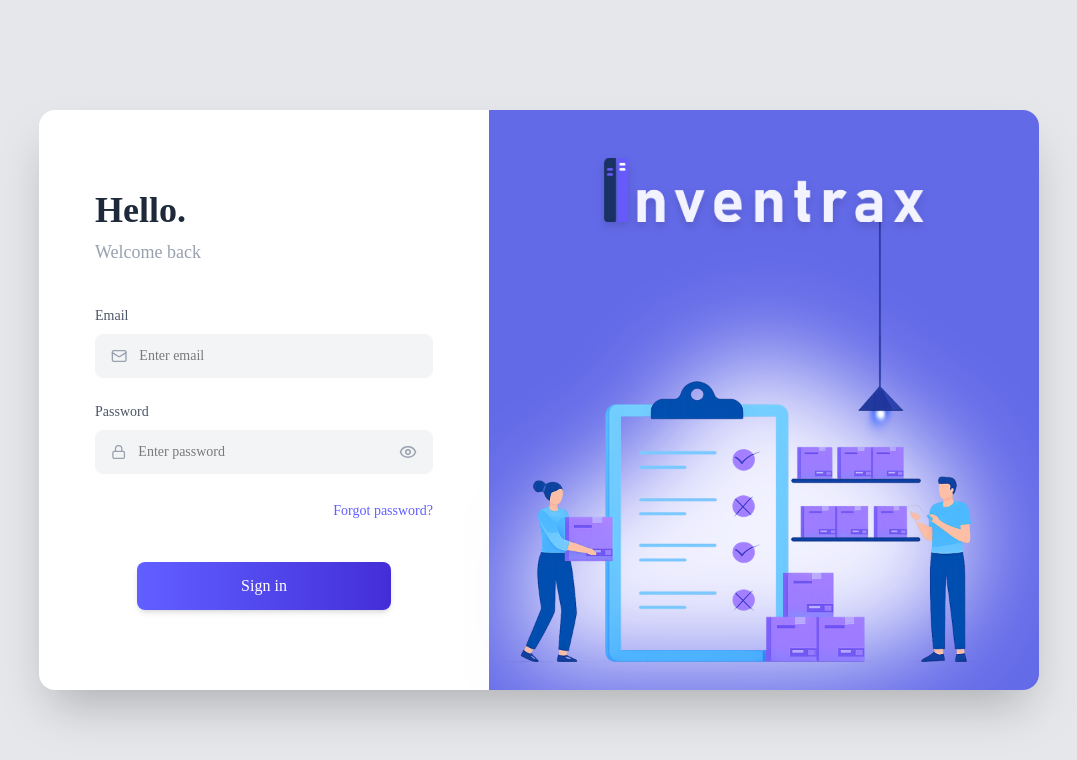
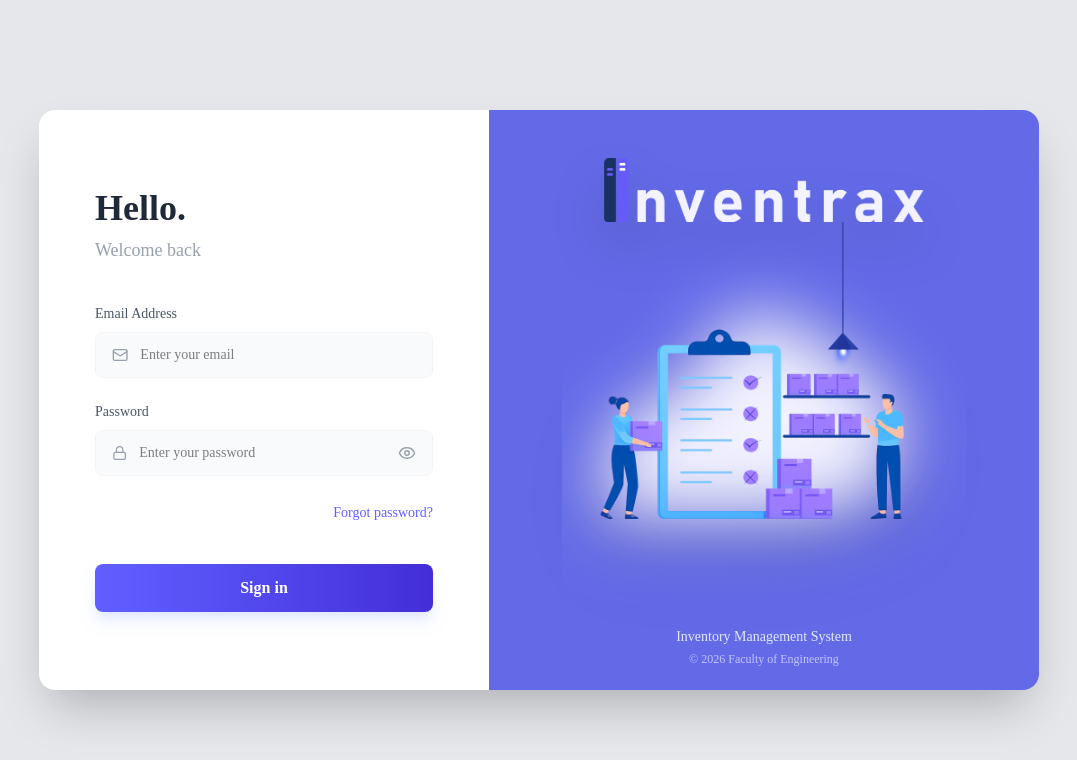
Before and after one commit to karenthiran/Inventory-Management-System, a React (Vite) app in the folder client/: page / in a window 1280 px wide. Shown: the top 760 px of the page, without its empty margins (101-1178 px from the left). Built offline with nearby package versions, Linux system fonts and the light colour scheme; no server answers.

Commit message:
feat(login): add login api call

```diff
--- a/client/src/pages/Login.jsx
+++ b/client/src/pages/Login.jsx
@@ -1,8 +1,11 @@
+import axios from "axios";
+import { Eye, EyeOff, Lock, Mail } from "lucide-react";
+import { useState } from "react";
 import { useNavigate } from "react-router-dom";
-import { useState } from "react";
-import { Mail, Lock, Eye, EyeOff } from "lucide-react";
+import illusionImg from "../assets/Images/ImsIllustration.png";
 import logo from "../assets/Images/logoIMS21Darkmode.png";
-import illusionImg from "../assets/Images/ImsIllustration.png";
+
+const API_BASE_URL = import.meta.env.VITE_API_URL || "http://localhost:8080";
 
 function Login() {
   const navigate = useNavigate();
@@ -13,7 +16,7 @@ function Login() {
   const [loading, setLoading] = useState(false);
   const [showPassword, setShowPassword] = useState(false);
 
-  const handleSubmit = (e) => {
+  const handleSubmit = async (e) => {
     e.preventDefault();
     setError("");
 
@@ -23,55 +26,77 @@ function Login() {
     }
 
     setLoading(true);
-    setTimeout(() => {
-      localStorage.setItem("user", JSON.stringify({ email }));
+    try {
+      // Connect to your Spring Boot Backend login endpoint
+      const response = await axios.post(`${API_BASE_URL}/api/users/login`, {
+        email: email,
+        password: password,
+      });
+
+      // On success, save user data and navigate
+      // response.data now contains the User object from your PostgreSQL table
+      localStorage.setItem("user", JSON.stringify(response.data));
+      navigate("/dashboard");
+    } catch (err) {
+      // Log the full error to the browser console for debugging
+      console.error("Login Error Details:", err.response);
+
+      // Display the specific error message from the backend (e.g., "Invalid credentials")
+      setError(
+        err.response?.data ||
+          "Connection failed. Please check if the server is running.",
+      );
+    } finally {
       setLoading(false);
-      navigate("/dashboard");
-    }, 500); // 0.5 seconds
+    }
   };
 
   return (
-    <div className="h-screen bg-gray-200 flex items-center justify-center font-[Poppins]">
-      <div className="w-[1000px] h-[580px] bg-white rounded-2xl overflow-hidden shadow-2xl flex">
-        {/* LEFT PANEL */}
-        <div className="w-[45%] px-14 py-20 flex flex-col justify-center">
-          <h2 className="text-4xl font-semibold text-gray-800 mb-2">Hello.</h2>
-          <p className="text-gray-400 mb-10 text-lg">Welcome back</p>
+    <div className='h-screen bg-gray-200 flex items-center justify-center font-[Poppins]'>
+      <div className='w-[1000px] h-[580px] bg-white rounded-2xl overflow-hidden shadow-2xl flex transition-all duration-300'>
+        {/* LEFT PANEL - Form Section */}
+        <div className='w-[45%] px-14 py-20 flex flex-col justify-center'>
+          <h2 className='text-4xl font-semibold text-gray-800 mb-2'>Hello.</h2>
+          <p className='text-gray-400 mb-10 text-lg'>Welcome back</p>
 
-          <form onSubmit={handleSubmit} className="space-y-6">
-            {/* EMAIL */}
+          <form onSubmit={handleSubmit} className='space-y-6'>
+            {/* EMAIL INPUT */}
             <div>
-              <label className="text-sm text-gray-600 block mb-2">Email</label>
-              <div className="flex items-center bg-gray-100 rounded-lg px-4">
-                <Mail size={18} className="text-gray-400 mr-3" />
+              <label className='text-sm text-gray-600 block mb-2 font-medium'>
+                Email Address
+              </label>
+              <div className='flex items-center bg-gray-50 border border-gray-100 rounded-lg px-4 focus-within:ring-2 focus-within:ring-indigo-500 transition-all'>
+                <Mail size={18} className='text-gray-400 mr-3' />
                 <input
-                  type="email"
-                  placeholder="Enter email"
+                  type='email'
+                  placeholder='Enter your email'
                   value={email}
                   onChange={(e) => setEmail(e.target.value)}
-                  className="w-full py-3 bg-transparent outline-none text-sm"
+                  className='w-full py-3 bg-transparent outline-none text-sm'
+                  required
                 />
               </div>
             </div>
 
-            {/* PASSWORD */}
+            {/* PASSWORD INPUT */}
             <div>
-              <label className="text-sm text-gray-600 block mb-2">
+              <label className='text-sm text-gray-600 block mb-2 font-medium'>
                 Password
               </label>
-              <div className="flex items-center bg-gray-100 rounded-lg px-4">
-                <Lock size={18} className="text-gray-400 mr-3" />
+              <div className='flex items-center bg-gray-50 border border-gray-100 rounded-lg px-4 focus-within:ring-2 focus-within:ring-indigo-500 transition-all'>
+                <Lock size={18} className='text-gray-400 mr-3' />
                 <input
                   type={showPassword ? "text" : "password"}
-                  placeholder="Enter password"
+                  placeholder='Enter your password'
                   value={password}
                   onChange={(e) => setPassword(e.target.value)}
-                  className="w-full py-3 bg-transparent outline-none text-sm"
+                  className='w-full py-3 bg-transparent outline-none text-sm'
+                  required
                 />
                 <button
-                  type="button"
+                  type='button'
                   onClick={() => setShowPassword(!showPassword)}
-                  className="text-gray-400"
+                  className='text-gray-400 hover:text-indigo-500 transition-colors'
                 >
                   {showPassword ? <EyeOff size={18} /> : <Eye size={18} />}
                 </button>
@@ -79,53 +104,69 @@ function Login() {
             </div>
 
             {/* FORGOT PASSWORD */}
-            <div className="text-right">
+            <div className='text-right'>
               <button
-                type="button"
+                type='button'
                 onClick={() => navigate("/forgot-password")}
-                className="text-sm text-indigo-500 hover:underline transition-all"
+                className='text-sm text-indigo-500 font-medium hover:underline transition-all'
               >
                 Forgot password?
               </button>
             </div>
 
-            {/* ERROR */}
-            {error && <p className="text-red-500 text-sm">{error}</p>}
+            {/* ERROR DISPLAY */}
+            {error && (
+              <div className='bg-red-50 text-red-600 text-xs p-3 rounded-lg border border-red-100 animate-pulse'>
+                {error}
+              </div>
+            )}
 
             {/* SIGN IN BUTTON */}
-            {/* SIGN IN BUTTON CONTAINER */}
-            <div className="flex justify-center w-full">
+            <div className='flex justify-center w-full'>
               <button
-                type="submit"
+                type='submit'
                 disabled={loading}
-                className={`w-3/4 py-3 mt-4 text-white rounded-lg bg-gradient-to-r from-indigo-500 to-indigo-700 shadow-md transition duration-200
-    ${
-      loading
-        ? "opacity-70 cursor-not-allowed"
-        : "hover:scale-[1.02] active:scale-95"
-    }`}
+                className={`w-full py-3 mt-4 text-white font-semibold rounded-lg bg-gradient-to-r from-indigo-500 to-indigo-700 shadow-lg shadow-indigo-100 transition-all duration-200
+                  ${loading ? "opacity-70 cursor-wait" : "hover:scale-[1.01] active:scale-95 hover:shadow-indigo-200"}
+                `}
               >
-                {loading ? "Signing in..." : "Sign in"}
+                {loading ? (
+                  <div className='flex items-center justify-center gap-2'>
+                    <div className='w-4 h-4 border-2 border-white border-t-transparent rounded-full animate-spin'></div>
+                    <span>Authenticating...</span>
+                  </div>
+                ) : (
+                  "Sign in"
+                )}
               </button>
             </div>
           </form>
         </div>
 
-        {/* RIGHT PANEL */}
-        <div className="w-[55%] bg-[#636AE8] flex flex-col items-center justify-between p-12 text-white">
-          <div className="w-full flex items-center justify-center">
+        {/* RIGHT PANEL - Illustration Section */}
+        <div className='w-[55%] bg-[#636AE8] flex flex-col items-center justify-between p-12 text-white relative overflow-hidden'>
+          {/* Subtle Background Pattern */}
+          <div className='absolute inset-0 opacity-10 bg-[radial-gradient(circle_at_center,_var(--tw-gradient-stops))] from-white via-transparent to-transparent'></div>
+
+          <div className='w-full flex items-center justify-center relative z-10'>
+            <img src={logo} alt='IMS Logo' className='h-16 drop-shadow-2xl' />
+          </div>
+
+          <div className='flex-1 flex items-center justify-center relative z-10'>
             <img
-              src={logo}
-              alt="Inventrax Logo"
-              className="h-16 drop-shadow-lg"
+              src={illusionImg}
+              alt='Inventory Illustration'
+              className='w-[90%] max-w-[450px] drop-shadow-2xl transform hover:translate-y-[-10px] transition-transform duration-500'
             />
           </div>
-          <div className="flex-1 flex items-center justify-center">
-            <img
-              src={illusionImg}
-              alt="Inventory Illustration"
-              className="w-150 max-w-[800px]"
-            />
+
+          <div className='text-center relative z-10'>
+            <p className='text-indigo-100 text-sm font-light'>
+              Inventory Management System
+            </p>
+            <p className='text-xs mt-1 opacity-60'>
+              © 2026 Faculty of Engineering
+            </p>
           </div>
         </div>
       </div>
```
